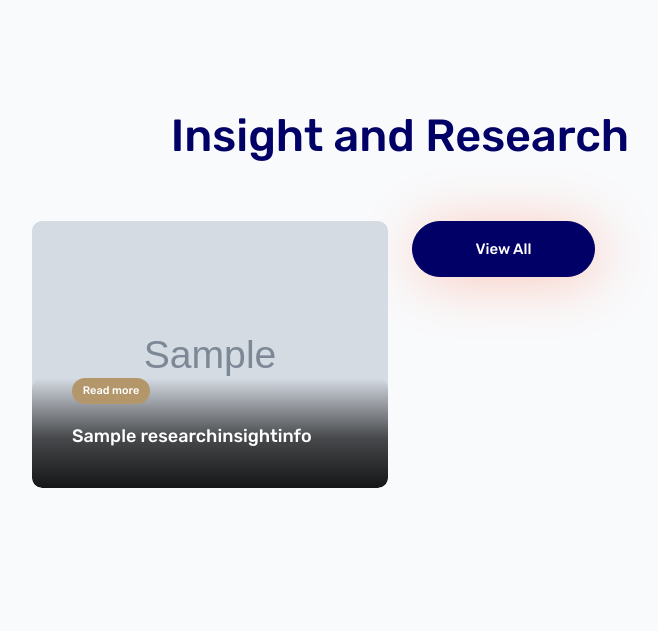
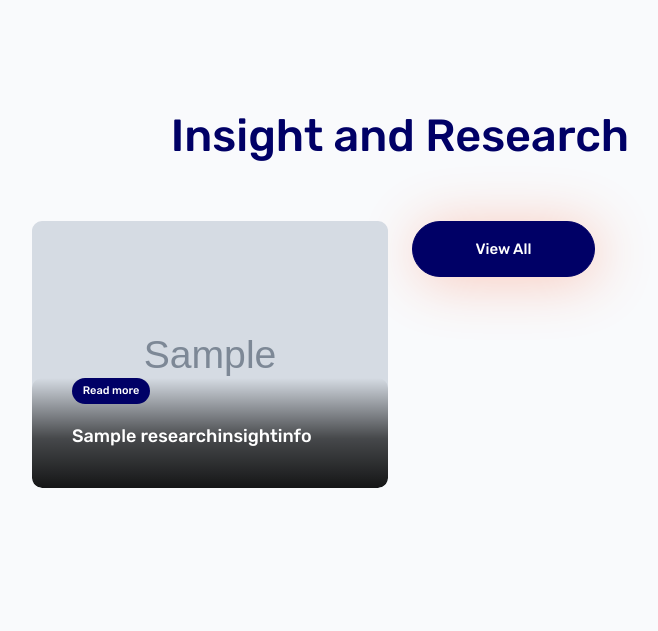
Before and after one commit to MARKOTHEDEV/savvyngVersion2, a Django app: page / in a window 1280 px wide. Shown: the part 2312-2943 px from the top of the page, without its empty margins (240-898 px from the left). Run offline with Django 3.2, Linux system fonts and the light colour scheme; tables that the repository leaves empty hold one stand-in row (values such as "Sample post"); grey boxes marked "Sample" are stand-in pictures; some libraries are stand-ins or nearby versions.

Commit message:
changed some bad colors

```diff
--- a/template/home-agency.html
+++ b/template/home-agency.html
@@ -215,7 +215,7 @@
               <img class="w-100" src="{{ i.cover_image.url }}" alt="">
               <div class="hover-content">
                 <div class="hover-content__top d-flex align-items-center dark-mode-texts">
-                  <a href="{% url 'insightDetail' i.id %}" class="hover-content__badge badge " style="background-color: #b3976b;">Read more</a>
+                  <a href="{% url 'insightDetail' i.id %}" class="hover-content__badge badge " style="background-color: rgb(0, 0, 102);">Read more</a>
                   <!-- <a href="" class="hover-content__date">01 June, 2020</a> -->
                 </div>
                 <a href="{% url 'insightDetail' i.id %}" class="hover-content__title">{{ i.heading }}</a>
```
